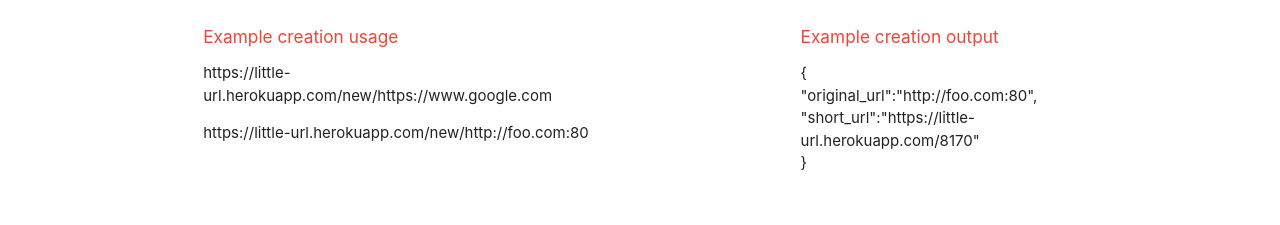
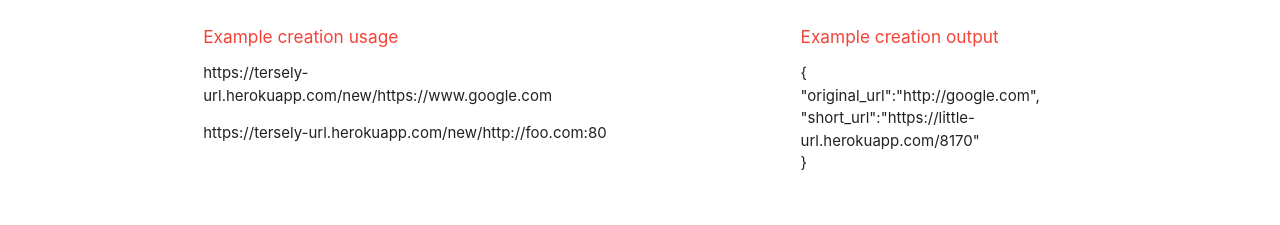
Before and after one commit to amandarfernandes/tersely-url-shortener, a website: page views/index.html in a window 1280 px wide. Shown: the part 875-1100 px from the top of the page. Drawn offline with nearby package versions, Linux system fonts and the light colour scheme.

Commit message:
make it better

```diff
--- a/views/index.html
+++ b/views/index.html
@@ -71,13 +71,13 @@
                 <div class="row">
                     <div class="col s12 m6">
                             <h6 class="red-text">Example creation usage</h6>
-                            <p>https://little-url.herokuapp.com/new/https://www.google.com</p>
-                            <p>https://little-url.herokuapp.com/new/http://foo.com:80</p>
+                            <p>https://tersely-url.herokuapp.com/new/https://www.google.com</p>
+                            <p>https://tersely-url.herokuapp.com/new/http://foo.com:80</p>
                     </div>
                     <div class="col s12 m4 offset-m2">
                             <h6 class="red-text">Example creation output</h6>
 
-                            <p>{<br> "original_url":"http://foo.com:80",<br> "short_url":"https://little-url.herokuapp.com/8170" <br>}</p>
+                            <p>{<br> "original_url":"http://google.com",<br> "short_url":"https://little-url.herokuapp.com/8170" <br>}</p>
                     </div>
                 </div>
             </div>
```
